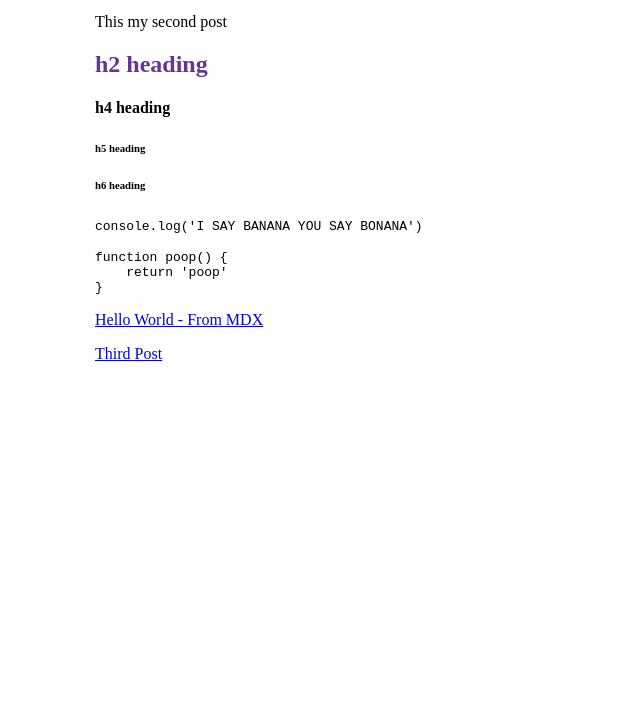
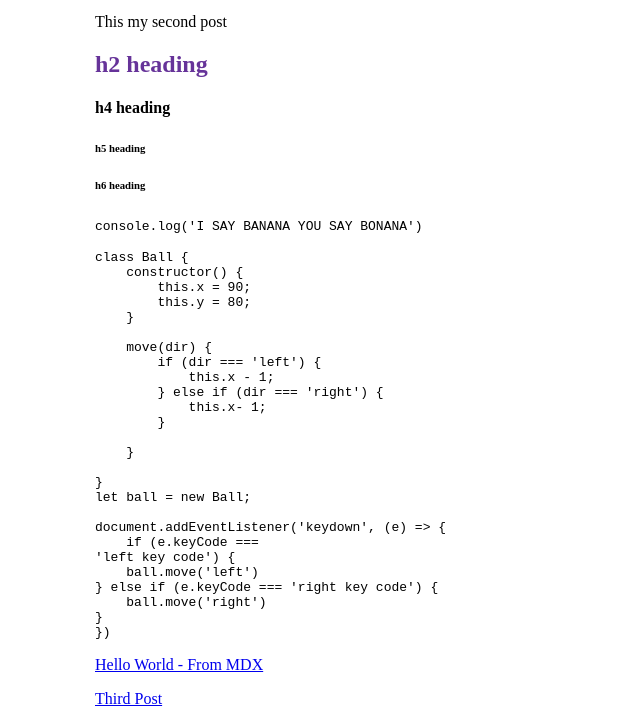
Before and after one commit to tosidda/readwithsid, a Gatsby site: page /2019/2019-06-10-second-post/ in a window 1280 px wide. Shown: the part 199-923 px from the top of the page, without its empty margins (145-785 px from the left). Before the commit the page ends 800 px from the top, so only its background shows below. Built offline with nearby package versions, Linux system fonts and the light colour scheme; Gatsby itself is replaced by a stand-in of ours; some packages are replaced by stand-ins of ours; code samples lack their colours.

Commit message:
just fooled around

````diff
--- a/posts/2019/2019-06-10-second-post/index.mdx
+++ b/posts/2019/2019-06-10-second-post/index.mdx
@@ -16,7 +16,30 @@ This my second post
 `console.log('I SAY BANANA YOU SAY BONANA')`
 
 ```js
-function poop() {
-    return 'poop'
+class Ball {
+    constructor() {
+        this.x = 90;
+        this.y = 80;
+    }
+
+    move(dir) {
+        if (dir === 'left') {
+            this.x - 1;
+        } else if (dir === 'right') {
+            this.x- 1;
+        }
+
+    }
+
 }
+let ball = new Ball;
+
+document.addEventListener('keydown', (e) => {
+    if (e.keyCode ===
+'left key code') {
+    ball.move('left')
+} else if (e.keyCode === 'right key code') {
+    ball.move('right')
+}
+})
 ```
````
Also changed, not shown: gatsby-browser.js (line endings or trailing spaces).
